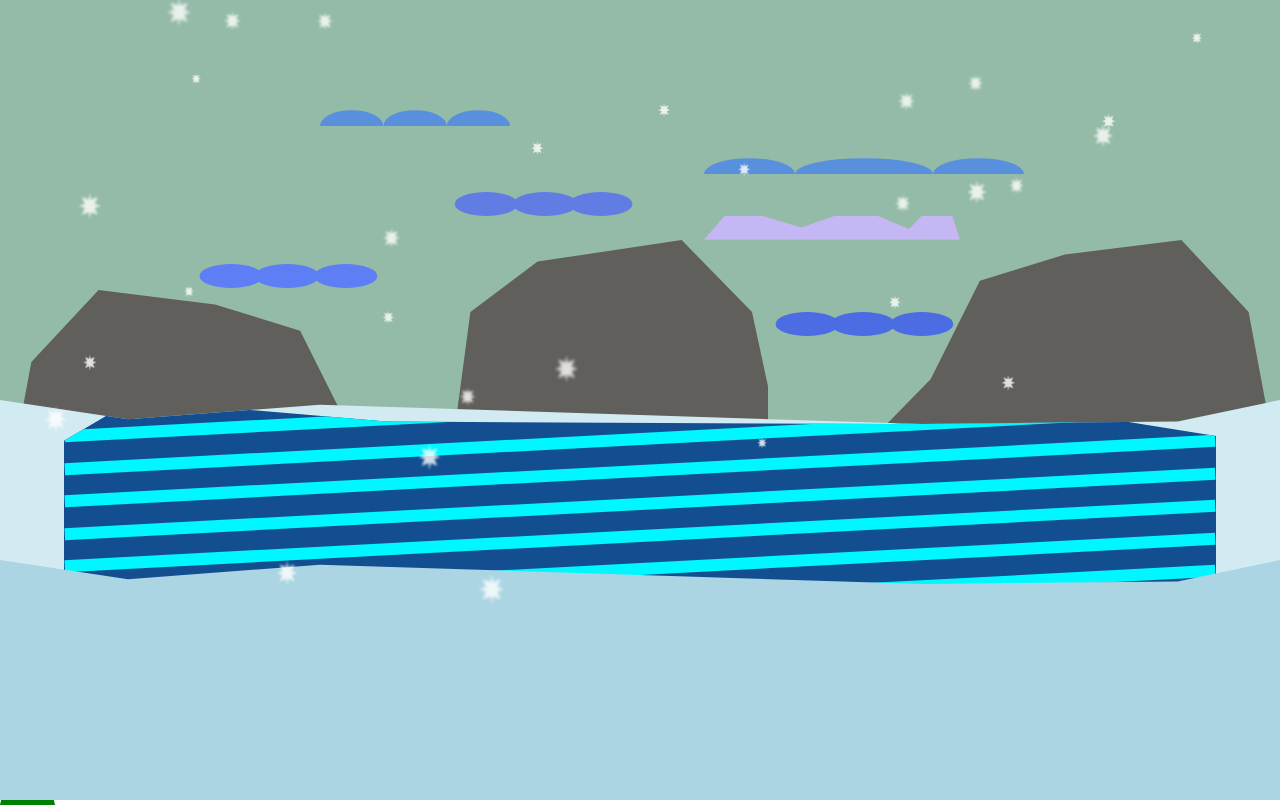
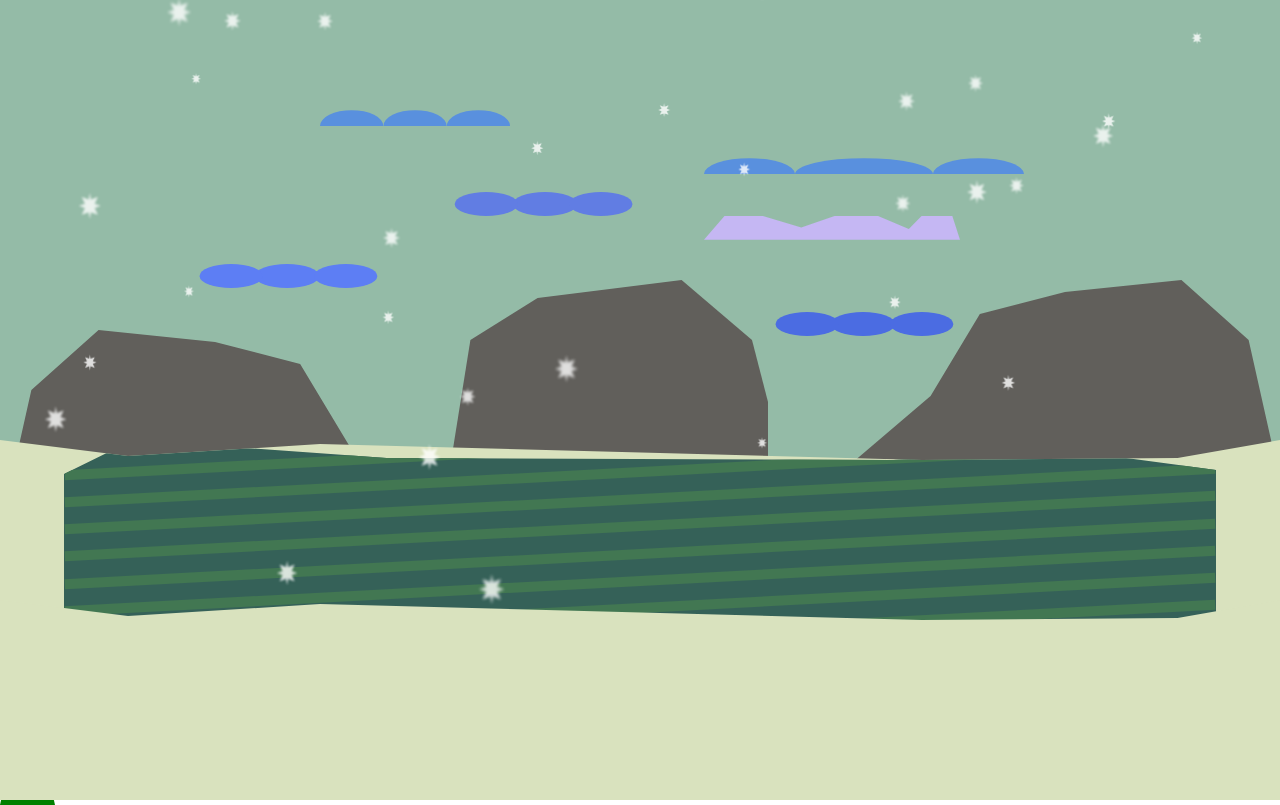
Before and after one commit to bembit/snow-paint, a plain HTML site: page index.html in a window 1280 px wide. Drawn offline with Linux system fonts and the light colour scheme.

Commit message:
base lgtm

```diff
--- a/styles.css
+++ b/styles.css
@@ -198,9 +198,9 @@ body {
 
 .mountains {
     position: absolute;
-    top: 30%;
+    top: 35%;
     left: 0;
-    height: 30%;
+    height: 25%;
     width: 100%;
     /* background-color: rgb(175, 172, 160); */
     z-index: 100;
@@ -223,7 +223,6 @@ body {
     width: 35%;
     transform: translateY(50px);
     clip-path: polygon(22% 0, 48% 6%, 67% 17%, 78% 58%, 100% 100%, 0 100%, 7% 30%);
-
 }
 
 .mountain-2 {
@@ -244,12 +243,12 @@ body {
 .lake-container {
 	/* ice effect. */
 	position: absolute;
-	top: 50%;
+	top: 55%;
 	left: 0;
-	height: 30%;
+	height: 25%;
 	width: 100%;
 	/* background-color: rgb(19, 79, 144); */
-	background-color: rgb(210, 235, 243);
+	background-color: rgb(217, 226, 190);
     clip-path: polygon(25% 2%, 72% 10%, 92% 9%, 100% 0, 100% 100%, 0 100%, 0 0, 10% 8%);
     z-index: 1000;
 }
@@ -262,25 +261,25 @@ body {
 	width: 90%;
 	clip-path: polygon(28% 9%, 72% 10%, 87% 5%, 100% 15%, 100% 100%, 0 100%, 0 17%, 6% 0);
 	/* background-color: rgb(171, 198, 227); */
-	background-color: rgb(19, 79, 144);
+	background-color: rgb(53, 97, 88);
     display: flex;
     flex-direction: column;
     justify-content: space-between;
 }
 
 .lake > div {
-    background: rgb(0, 247, 255);
+    background: rgb(66, 119, 82);
     height: 5%;
     transform: rotate(-3deg);
 }
 
 .snow-bumps {
 	position: absolute;
-	top: 70%;
+	top: 75%;
 	left: 0;
-	height: 30%;
+	height: 25%;
 	width: 100%;
-	background-color: rgb(171, 213, 227);
+	background-color: rgb(217, 226, 190);
     overflow: visible;
 	/* should be the bumps container covering the lake */
 	/* clip-path: polygon(28% 9%, 72% 10%, 87% 5%, 100% 15%, 100% 100%, 0 100%, 0 17%, 6% 0); */
```
